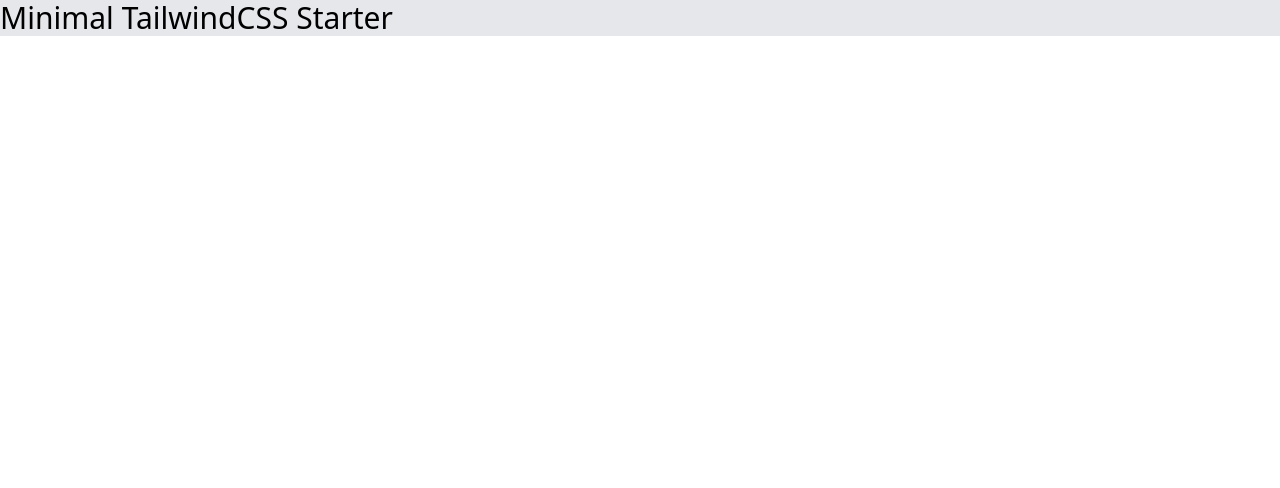
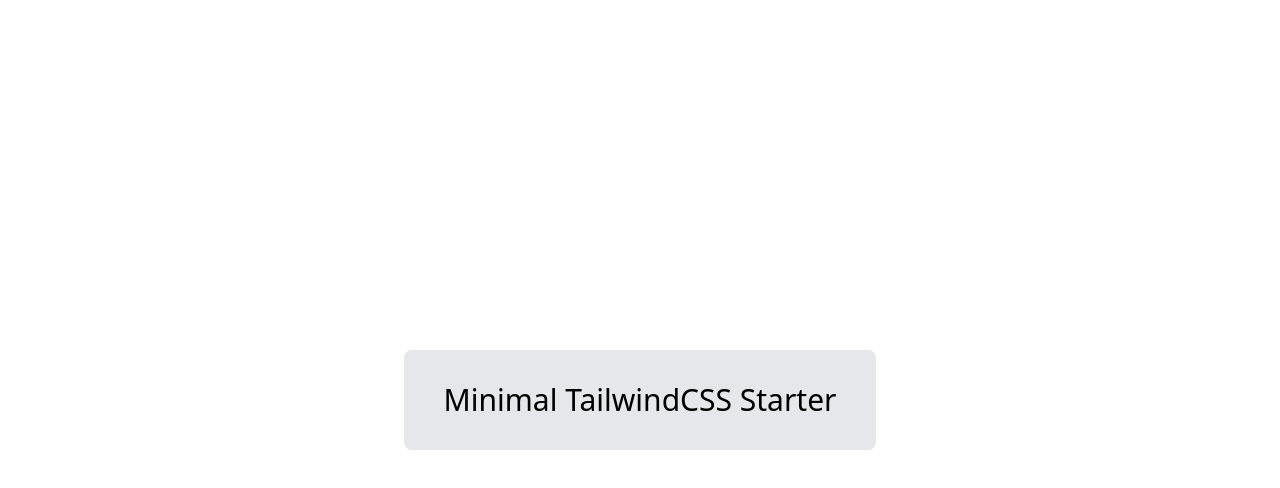
Before and after one commit to dxps/tailwind_playground, a website: page minimal-tailwindcss-starter/index.html in a window 1280 px wide. Drawn offline with Linux system fonts and the light colour scheme.

Commit message:
chore: centered title

```diff
--- a/minimal-tailwindcss-starter/index.html
+++ b/minimal-tailwindcss-starter/index.html
@@ -10,7 +10,11 @@
 
 <body>
 
-    <h1 class="text-3xl bg-gray-200">Minimal TailwindCSS Starter</h1>
+    <div class="flex items-center justify-center h-screen">
+        <div class="bg-gray-200 px-10 py-8 rounded-lg">
+            <h1 class="text-3xl ">Minimal TailwindCSS Starter</h1>
+        </div>
+    </div>
 
 </body>
 
```
Also changed, not shown: minimal-tailwindcss-starter/css/style.css.
